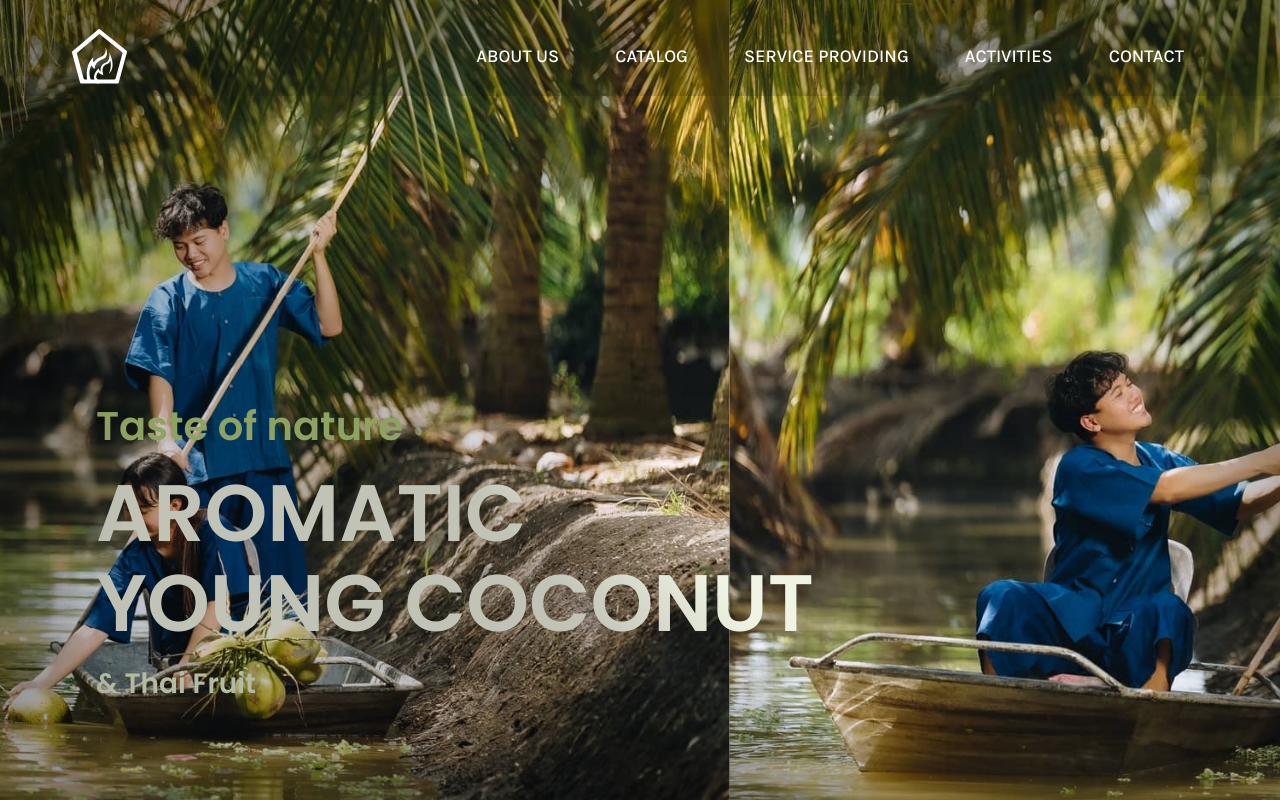
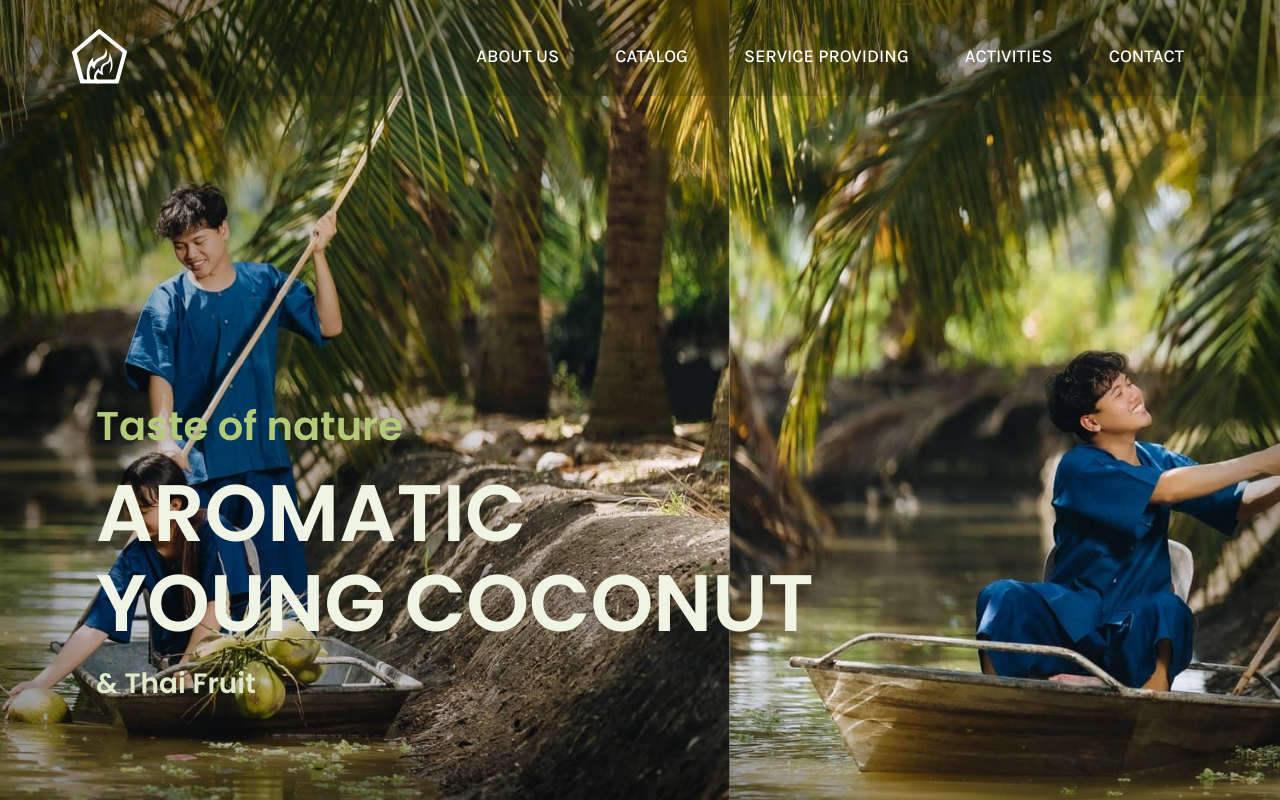
Before and after one commit to kanpech-t/coconut, a React (Create React App) app: page / in a window 1280 px wide. Built offline with nearby package versions, Linux system fonts and the light colour scheme.

Commit message:
add z index

```diff
--- a/src/component/section/hero-section.js
+++ b/src/component/section/hero-section.js
@@ -29,7 +29,7 @@ export default function HeroSection() {
         ))}
       </Slide>
       {/* mobile text */}
-      <div className="absolute left-0 p-6 top-[116px] flex justify-center w-full xl:hidden poppins">
+      <div className="absolute left-0 p-6 top-[116px] z-[4] flex justify-center w-full xl:hidden poppins">
         <div className="max-w-3xl w-full flex flex-col gap-4">
           <span className="text-[28px] font-semibold text-[#B2CA7A] leading-10 ">
             Taste of nature
@@ -47,7 +47,7 @@ export default function HeroSection() {
         </div>
       </div>
       {/* desktop text */}
-      <div className="absolute left-0 px-[96px] bottom-[96px] justify-center w-full hidden xl:flex poppins">
+      <div className="absolute left-0 px-[96px] bottom-[96px] z-[4] justify-center w-full hidden xl:flex poppins">
         <div className="max-w-1088 w-full flex flex-col gap-4">
           <span className="text-[40px] font-semibold text-[#B2CA7A] leading-[52px] ">
             Taste of nature
```
